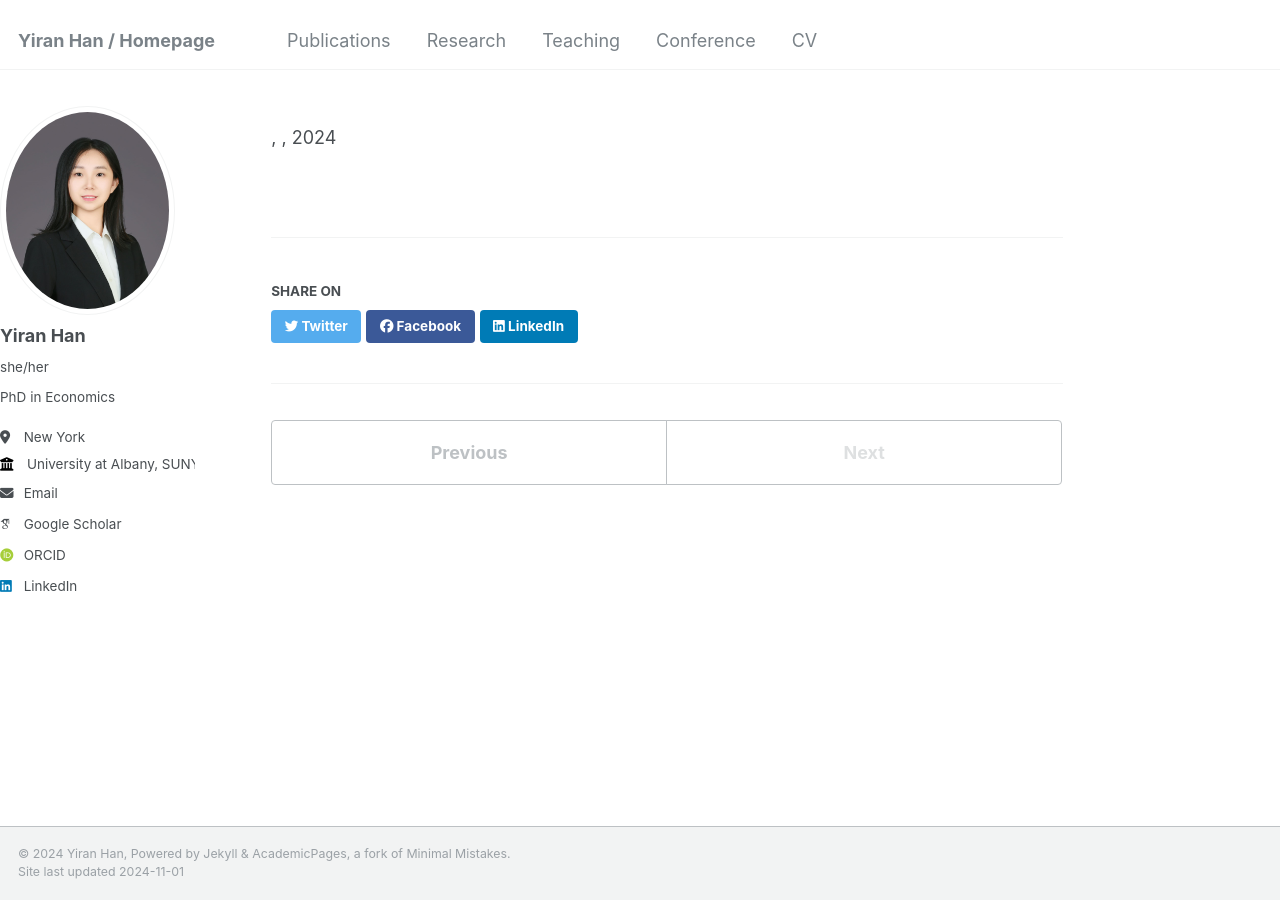
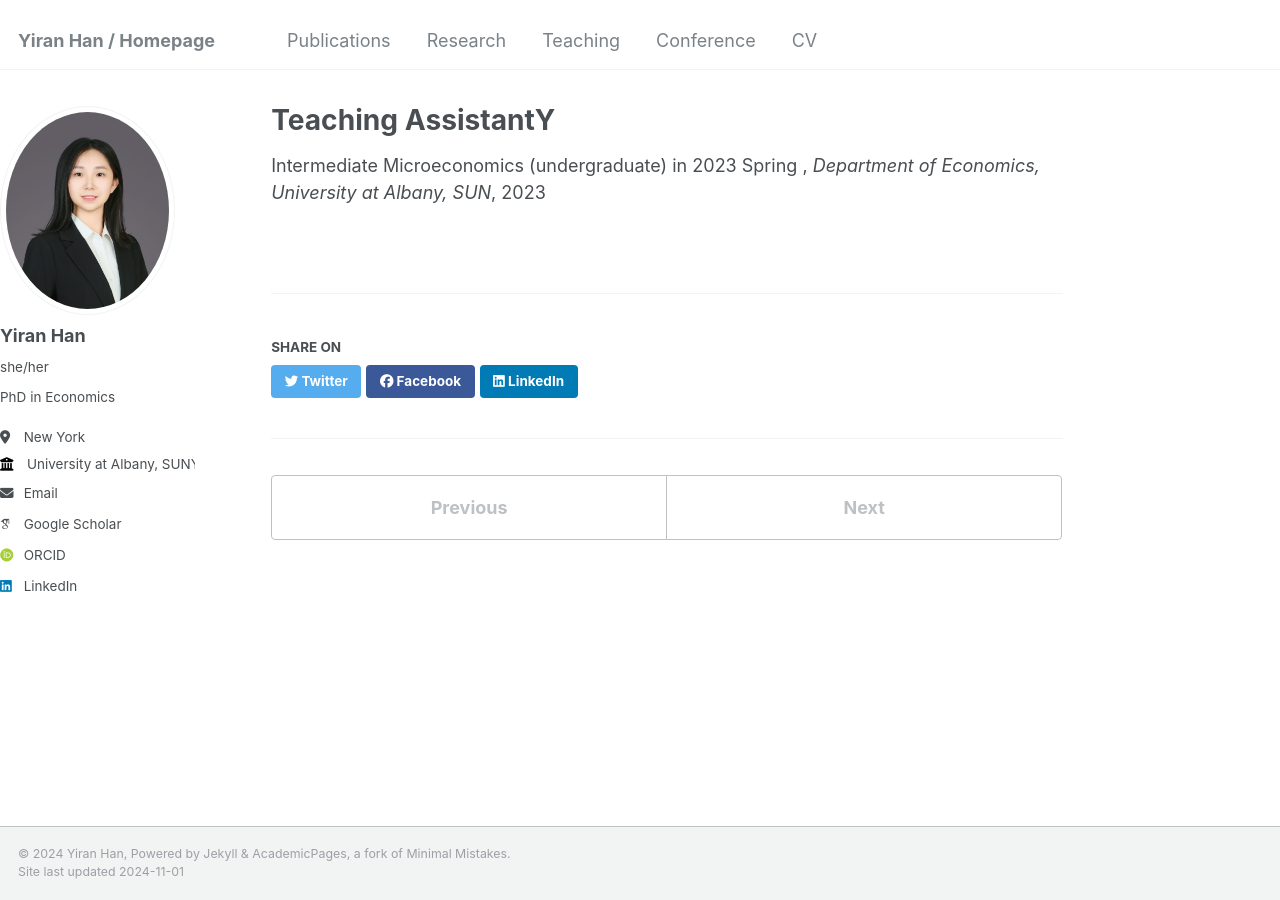
Before and after one commit to yiran-han/yiran-han.github.io, a Jekyll site: the page built from _teaching/23s.md, in a window 1280 px wide. Built offline with Jekyll 4.4.1, drawn with Linux system fonts in a browser that asks for light colours; some web fonts are replaced.

Commit message:
Update 23s.md

```diff
--- a/_teaching/23s.md
+++ b/_teaching/23s.md
@@ -1,9 +1,9 @@
 ---
-title: "Teaching Assistant, University at Albany, SUNY"
+title: "Teaching AssistantY"
 collection: teaching
 type: "Intermediate Microeconomics (undergraduate) in 2023 Spring "
 permalink: /teaching/2021-ta
- venue: "Department of Economics"
- date: 2023-08-01
+venue: "Department of Economics, University at Albany, SUN"
+date: 2023-08-01
 # location: "Albany, NY"
 ---
```
